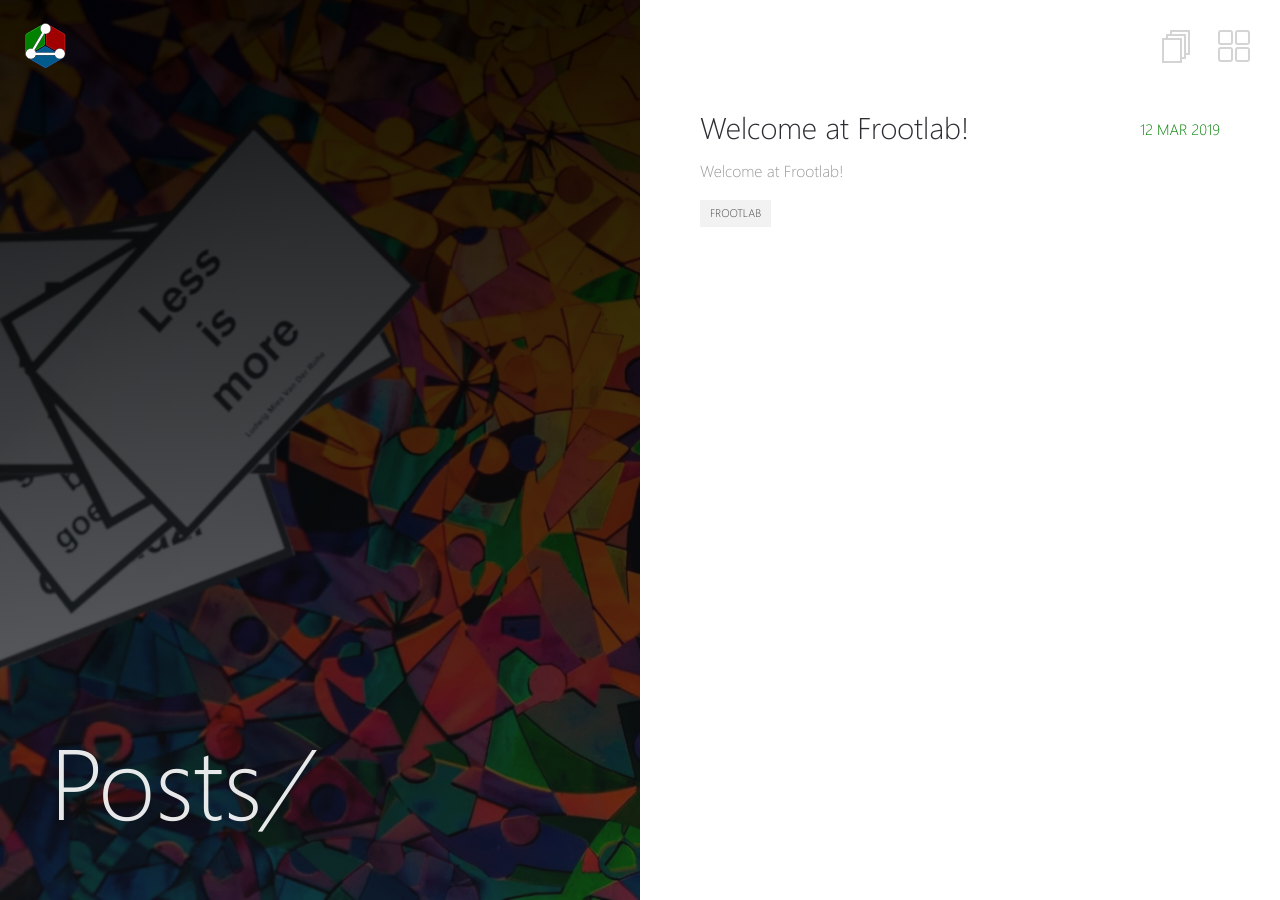
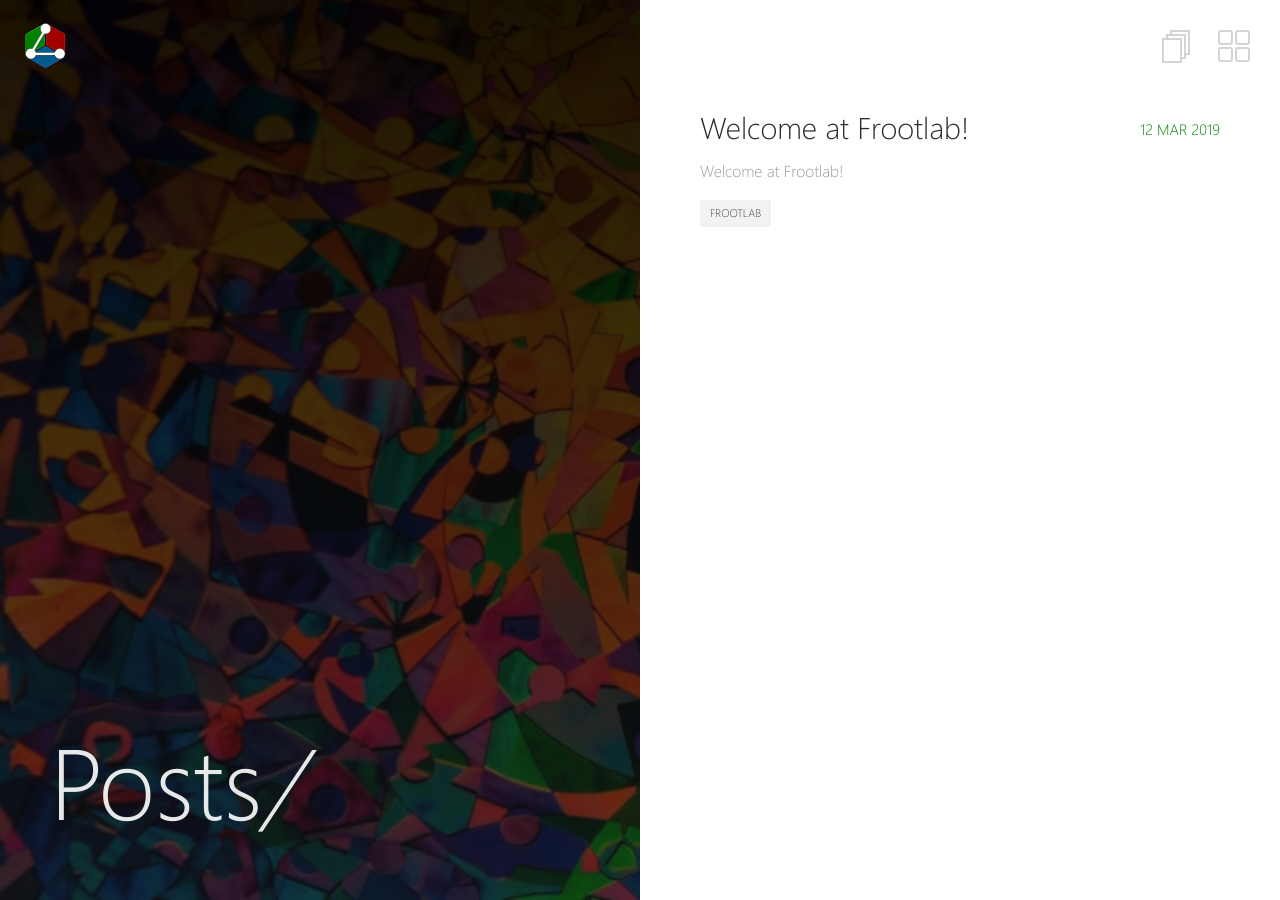
Before and after one commit to frootlab/frootlab.github.io, a Jekyll site: the page built from _pages/posts.md, in a window 1280 px wide. Built offline with Jekyll 4.4.1, drawn with Linux system fonts in a browser that asks for light colours.

Commit message:
fixes #14

```diff
--- a/_config.yml
+++ b/_config.yml
@@ -9,8 +9,8 @@ future: true
 # Left Block Images
 background:
   homepage: images/back/home.webp
-  post-list: images/back/news.webp
-  default-post: images/back/news.webp
+  post-list: images/back/painting.webp
+  default-post: images/back/painting.webp
 
 # Jekyll
 #permalink:          /:title/
```
